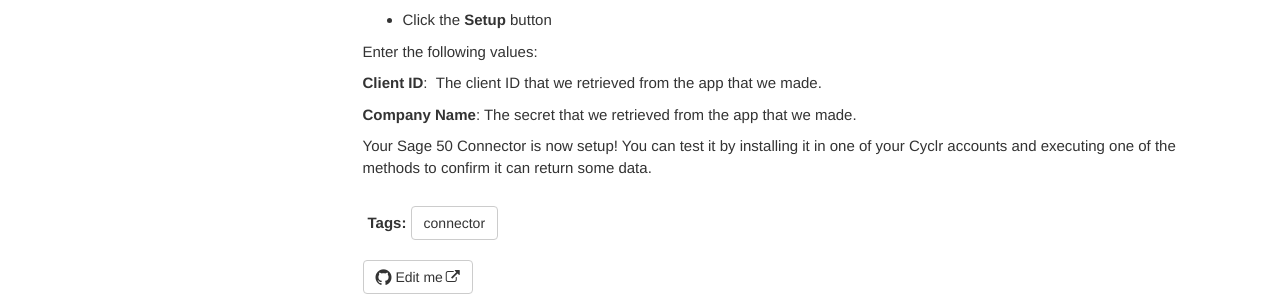
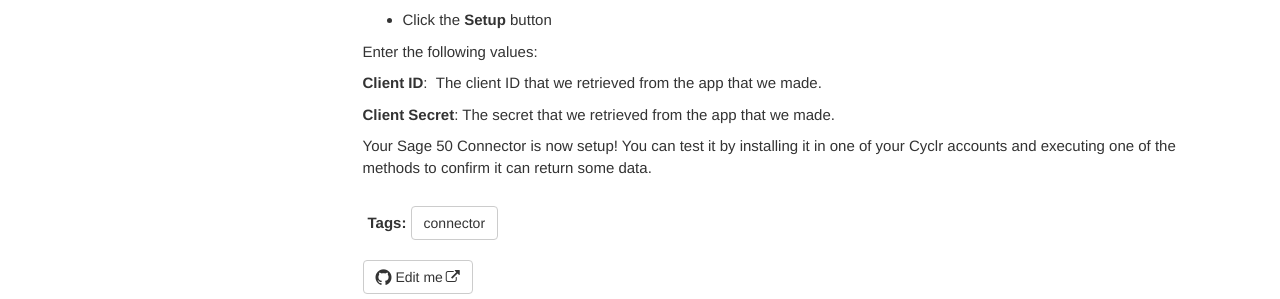
Before and after one commit to sneakysneak/docs, a Jekyll site: the page built from pages/connector-authentication/sage50.md, in a window 1280 px wide and 1312 px high. Shown: the part 880-1179 px from the top of the window. Built offline with Jekyll 4.4.1, drawn with Linux system fonts in a browser that asks for light colours; nearby versions of some CDN libraries; comment, search, counter and statistics services are not loaded.

Commit message:
Update sage50.md

```diff
--- a/pages/connector-authentication/sage50.md
+++ b/pages/connector-authentication/sage50.md
@@ -34,7 +34,7 @@ Enter the following values:
 
 **Client ID**:  The client ID that we retrieved from the app that we made.
 
-**Company Name**:  The secret that we retrieved from the app that we made.
+**Client Secret**:  The secret that we retrieved from the app that we made.
 
 
 Your Sage 50 Connector is now setup! You can test it by installing it in one of your Cyclr accounts and executing one of the methods to confirm it can return some data.
```
